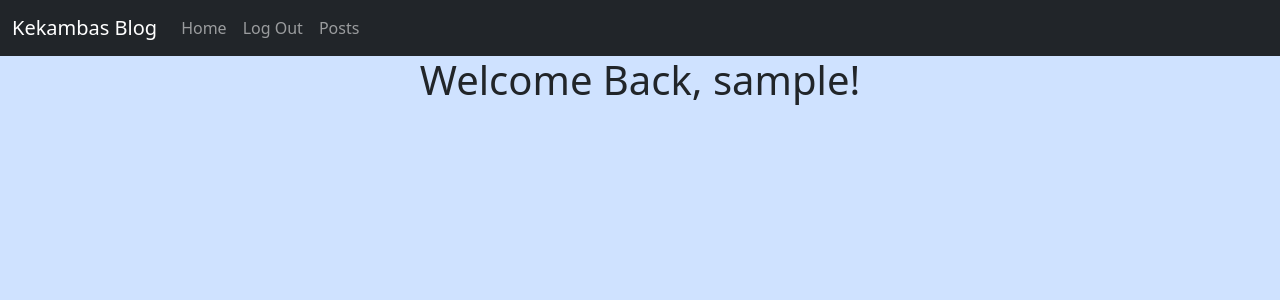
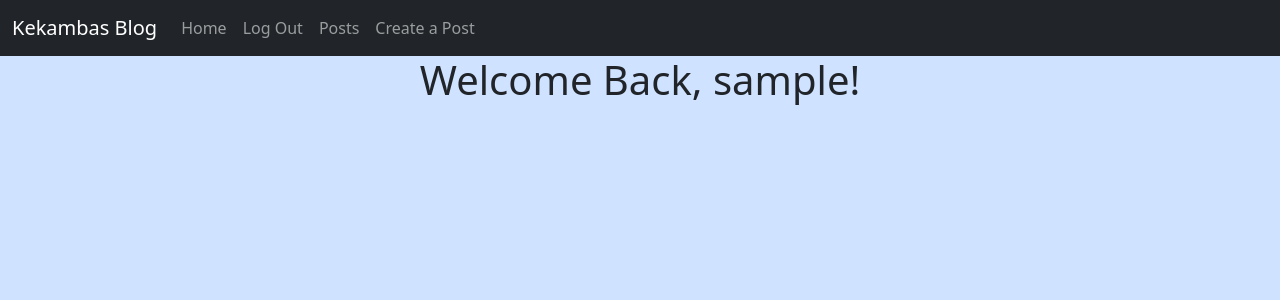
Before and after one commit to zoepfreeman/Flask-Blog, a Flask app: page / in a window 1280 px wide. Shown: the top 300 px of the page. Run offline with Flask 3, Linux system fonts and the light colour scheme; the visitor is signed in with stand-in values (Sample User, id 1).

Commit message:
Add a create post route that requires login, setup unauthorized redirect

```diff
--- a/app/__init__.py
+++ b/app/__init__.py
@@ -18,6 +18,10 @@ db = SQLAlchemy(app)
 migrate = Migrate(app, db)
 # Create an instance of LoginManager to set up login functionality
 login = LoginManager(app)
+# Set the login view to redirect unauthorized users
+login.login_view = 'login'
+login.login_message = 'You must be logged in to perform this action'
+login.login_message_category = 'danger'
 
 
 # import all of the routes from the routes file into the current folder
--- a/app/routes.py
+++ b/app/routes.py
@@ -1,6 +1,6 @@
 from app import app
 from flask import render_template, redirect, url_for, flash
-from flask_login import login_user, logout_user
+from flask_login import login_user, logout_user, login_required
 from app.forms import SignUpForm, LoginForm
 from app.models import User
 
@@ -67,3 +67,8 @@ def logout():
     logout_user()
     flash("You have been logged out", "warning")
     return redirect(url_for('index'))
+
+@app.route('/create-post')
+@login_required
+def create_post():
+    return render_template('create.html')
--- a/app/templates/nav.html
+++ b/app/templates/nav.html
@@ -6,13 +6,14 @@
         </button>
         <div class="collapse navbar-collapse" id="navbarNavAltMarkup">
         <div class="navbar-nav">
-            <a class="nav-link" href="/">Home</a>
+            <a class="nav-link" href="{{ url_for('index') }}">Home</a>
             {% if current_user.is_authenticated %}
-                <a class="nav-link" href="/logout">Log Out</a>
-                <a class="nav-link" href="/posts">Posts</a>
+                <a class="nav-link" href="{{ url_for('logout') }}">Log Out</a>
+                <a class="nav-link" href="{{ url_for('posts') }}">Posts</a>
+                <a class="nav-link" href="{{ url_for('create_post') }}">Create a Post</a>
             {% else %}
-                <a class="nav-link" href="/signup">Sign Up</a>
-                <a class="nav-link" href="/login">Log In</a>
+                <a class="nav-link" href="{{ url_for('signup') }}">Sign Up</a>
+                <a class="nav-link" href="{{ url_for('login') }}">Log In</a>
             {% endif %}
         </div>
         </div>
```
Also changed, not shown: app/templates/create.html (added, +9 -0 lines).
